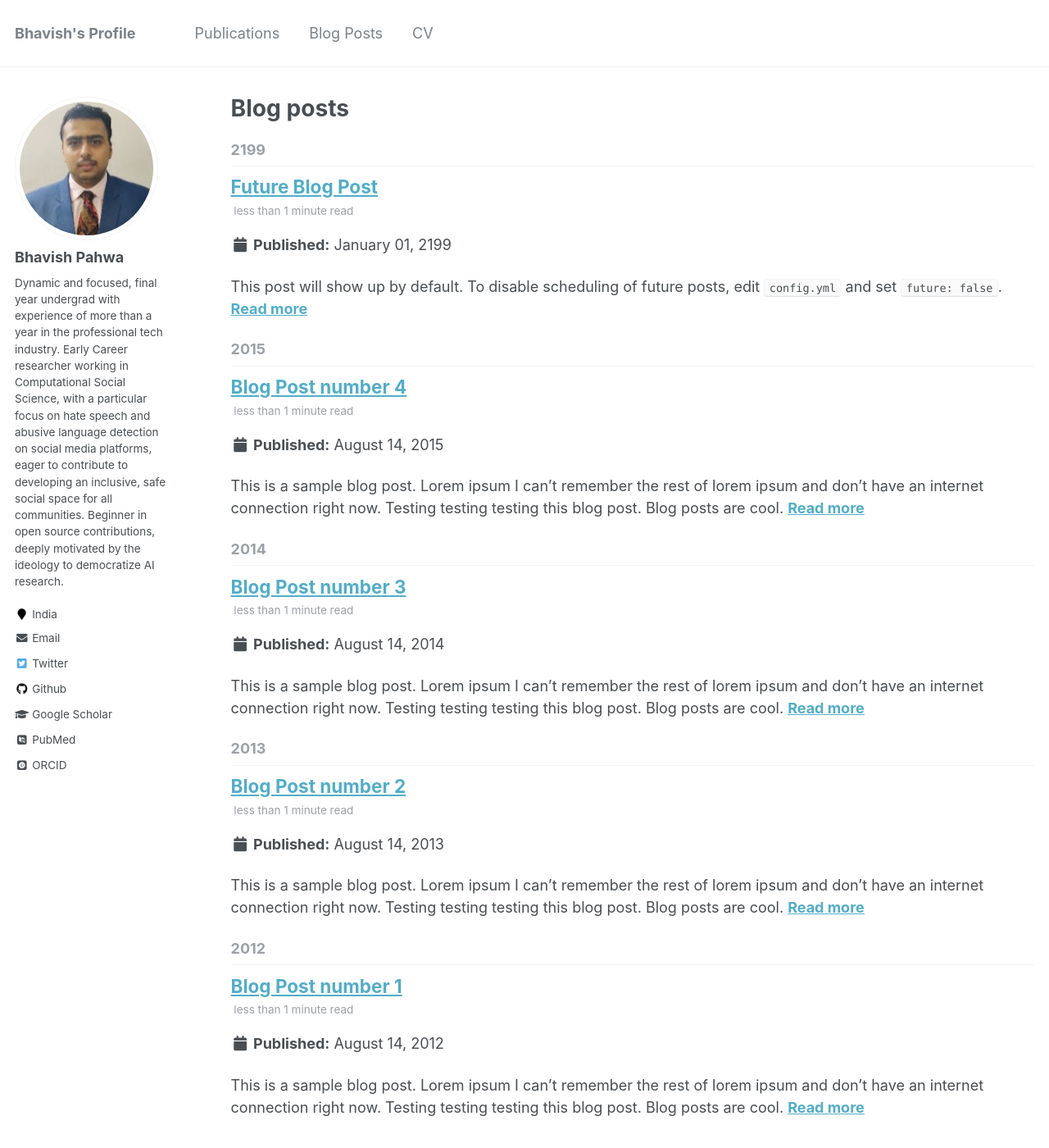
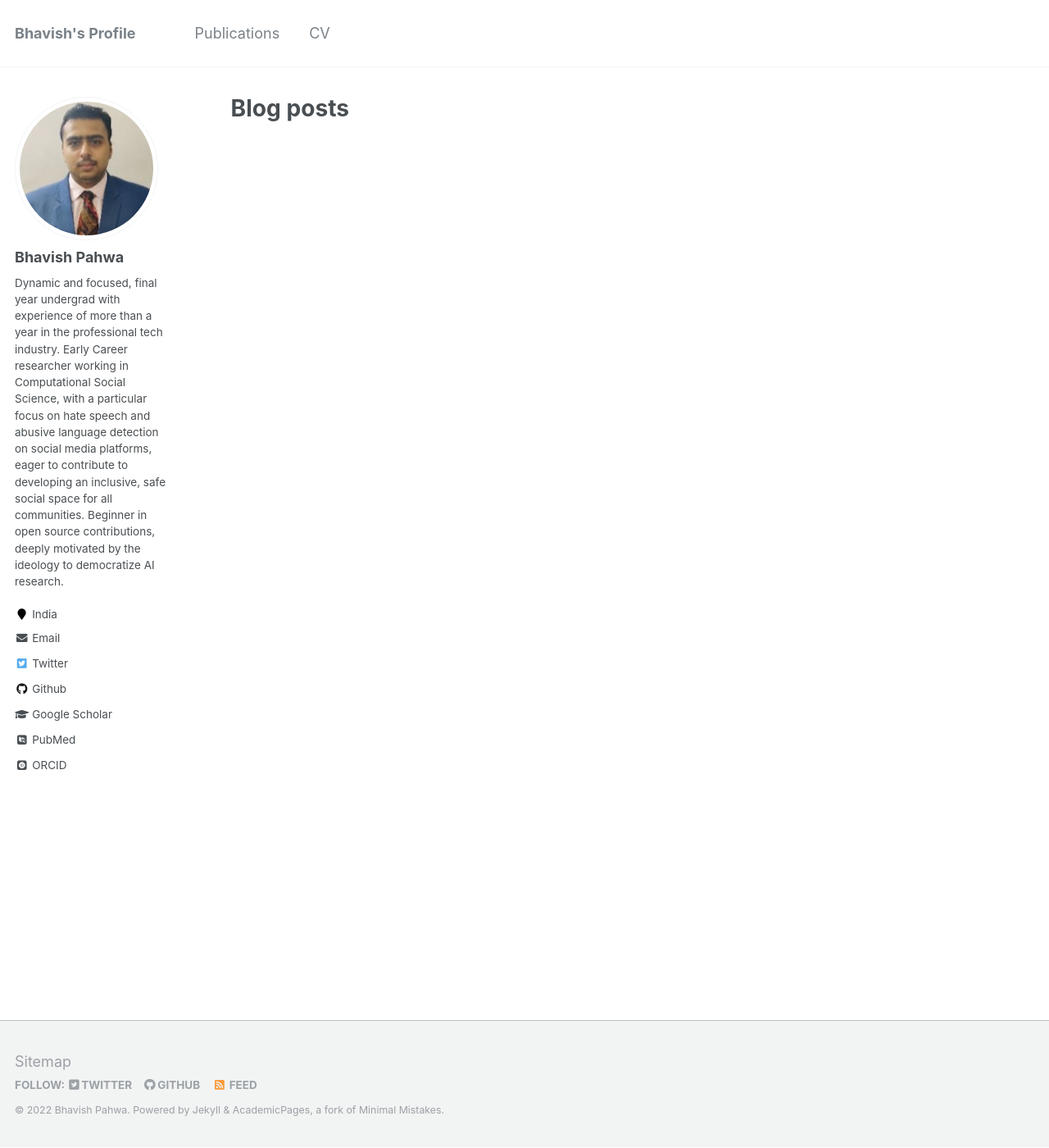
Before and after one commit to bp-high/bp-high.github.io, a Jekyll site: the page built from _pages/year-archive.html, in a window 1280 px wide and 1400 px high. Shown: the whole window at 82% size. Built offline with Jekyll 4.4.1, drawn with Linux system fonts in a browser that asks for light colours; some web fonts are replaced; a file with an impossible date is left out.

```diff
--- a/_data/navigation.yml
+++ b/_data/navigation.yml
@@ -3,8 +3,5 @@ main:
   - title: "Publications"
     url: /publications/
 
-  - title: "Blog Posts"
-    url: /year-archive/
-
   - title: "CV"
     url: /cv/
--- a/_posts/2012-08-14-blog-post-1.md
+++ /dev/null
@@ -1,20 +0,0 @@
----
-title: 'Blog Post number 1'
-date: 2012-08-14
-permalink: /posts/2012/08/blog-post-1/
-tags:
-  - cool posts
-  - category1
-  - category2
----
-
-This is a sample blog post. Lorem ipsum I can't remember the rest of lorem ipsum and don't have an internet connection right now. Testing testing testing this blog post. Blog posts are cool.
-
-Headings are cool
-======
-
-You can have many headings
-======
-
-Aren't headings cool?
-------
--- a/_posts/2013-08-14-blog-post-2.md
+++ /dev/null
@@ -1,20 +0,0 @@
----
-title: 'Blog Post number 2'
-date: 2013-08-14
-permalink: /posts/2013/08/blog-post-2/
-tags:
-  - cool posts
-  - category1
-  - category2
----
-
-This is a sample blog post. Lorem ipsum I can't remember the rest of lorem ipsum and don't have an internet connection right now. Testing testing testing this blog post. Blog posts are cool.
-
-Headings are cool
-======
-
-You can have many headings
-======
-
-Aren't headings cool?
-------
--- a/_posts/2014-08-14-blog-post-3.md
+++ /dev/null
@@ -1,20 +0,0 @@
----
-title: 'Blog Post number 3'
-date: 2014-08-14
-permalink: /posts/2014/08/blog-post-3/
-tags:
-  - cool posts
-  - category1
-  - category2
----
-
-This is a sample blog post. Lorem ipsum I can't remember the rest of lorem ipsum and don't have an internet connection right now. Testing testing testing this blog post. Blog posts are cool.
-
-Headings are cool
-======
-
-You can have many headings
-======
-
-Aren't headings cool?
-------
--- a/_posts/2199-01-01-future-post.md
+++ /dev/null
@@ -1,11 +0,0 @@
----
-title: 'Future Blog Post'
-date: 2199-01-01
-permalink: /posts/2012/08/blog-post-4/
-tags:
-  - cool posts
-  - category1
-  - category2
----
-
-This post will show up by default. To disable scheduling of future posts, edit `config.yml` and set `future: false`.
```
Also changed, not shown: _pages/publications.md (+2 -2 lines), _posts/2015-08-14-blog-post-4.md (deleted, +0 -20 lines), _publications/2015-10-01-paper-title-number-3.md (deleted, +0 -15 lines), _publications/BpHigh@TamilNLP-ACL2022.md (added, +37 -0 lines).
